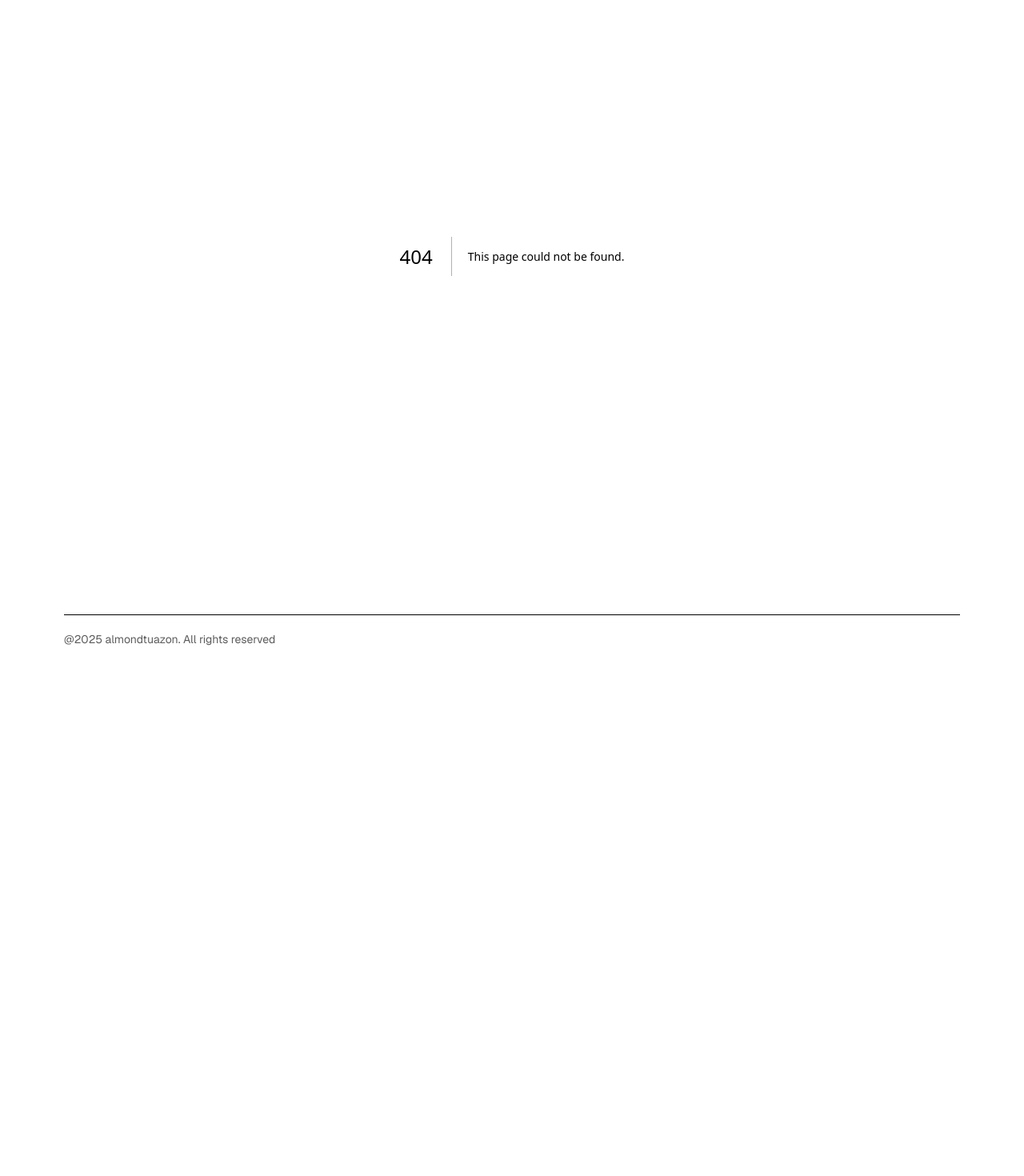
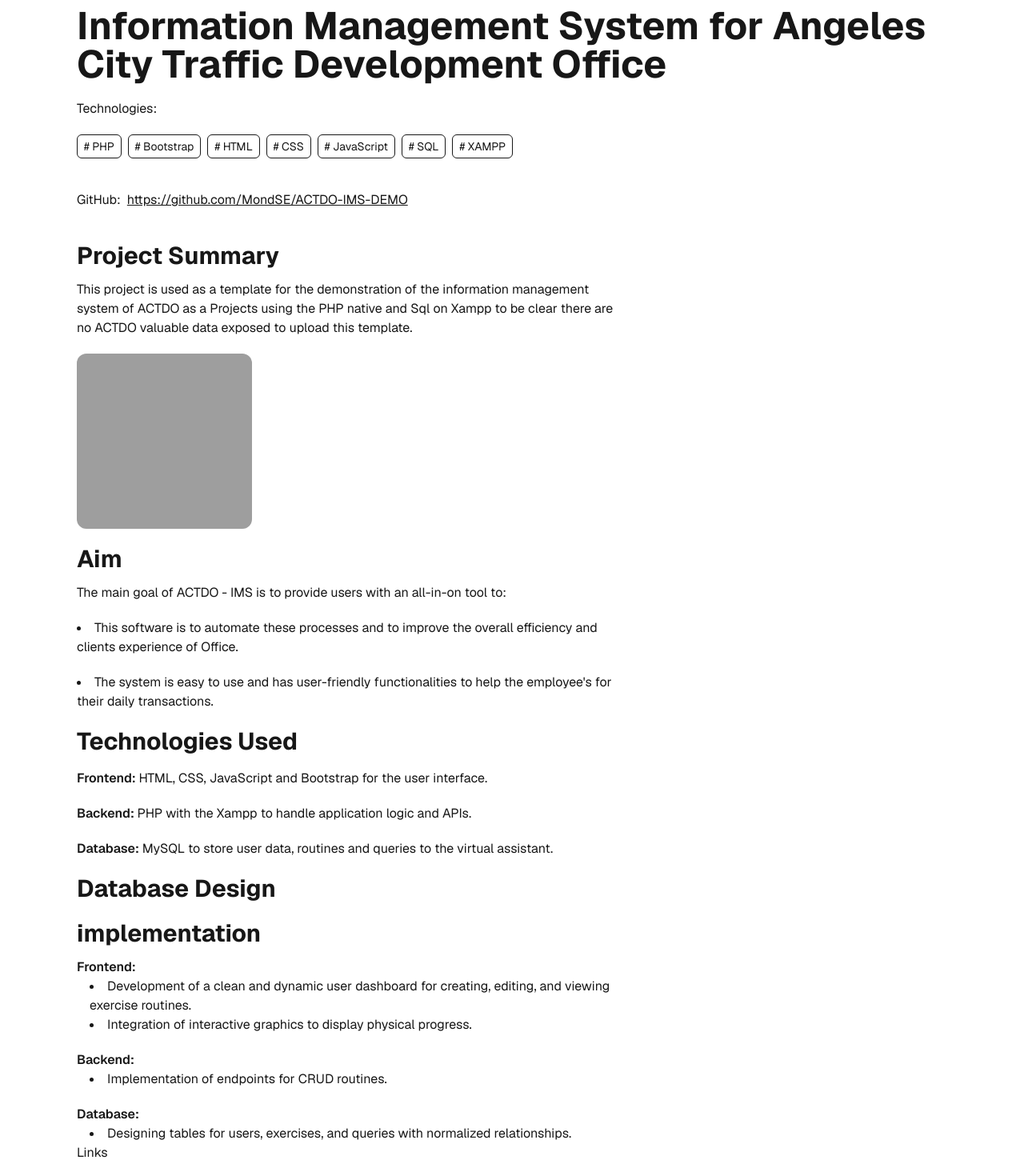
Before and after one commit to MondSE/almondtuazon, a Next.js app: page /projects/view/1 in a window 1280 px wide. Before the commit this address had no page. Shown: the part 80-1550 px from the top of the page at 80% size. Before the commit the page ends 909 px from the top, so only its background shows below. Built offline with nearby package versions, Linux system fonts and the light colour scheme; grey boxes are pictures that could not be loaded.

Commit message:
project updated - doc page layout

```diff
--- a/app/components/Footer.tsx
+++ b/app/components/Footer.tsx
@@ -2,7 +2,7 @@ import React from "react";
 
 const Footer = () => {
   return (
-    <div className=" flex flex-col md:flex-row items-start md:items-center justify-between py-10 md:py-5 border-t border-border mt-12">
+    <div className=" flex flex-col md:flex-row items-start md:items-center justify-between py-10 md:py-5 border-t border-border mt-5">
       <p className=" text-sm text-foreground/70">
         @2025 almondtuazon. All rights reserved
       </p>
--- a/app/components/Projects.tsx
+++ b/app/components/Projects.tsx
@@ -35,7 +35,7 @@ const Projects = () => {
             </div>
             <div className="flex gap-4 mt-2">
               <Link
-                href={`/projects/${idx + 1}`}
+                href={`/projects/view/${idx + 1}`}
                 className="bg-black text-white text-xs px-4 py-1 rounded-full shadow hover:scale-105 transition-transform "
               >
                 <span>Docs</span>
@@ -55,6 +55,9 @@ const Projects = () => {
             </div>
           </div>
         ))}
+        <Link href={"/projects/list"}>
+          <p className=" text-sm text-blue-400 hover:underline">View More</p>
+        </Link>
       </div>
     </motion.section>
   );
--- /dev/null
+++ b/app/projects/list/page.tsx
@@ -0,0 +1,103 @@
+import * as motion from "motion/react-client";
+import Link from "next/link";
+import React from "react";
+import project from "@/data/project.json";
+
+const containerVariants = {
+  hidden: { opacity: 0 },
+  show: {
+    opacity: 1,
+    transition: {
+      staggerChildren: 0.15,
+      duration: 1.8,
+    },
+  },
+};
+
+const itemVariants = {
+  hidden: { opacity: 0, y: 10 },
+  show: { opacity: 1, y: 0 },
+  transition: { duration: 1.8 },
+};
+
+const projectList = () => {
+  return (
+    <motion.section
+      className="page-transition mx-auto px-4 py-8"
+      initial="hidden"
+      animate="show"
+      variants={containerVariants}
+    >
+      <div className=" flex items-center gap-4 mb-8">
+        <motion.div variants={itemVariants}>
+          <Link
+            className=" inline-flex items-center gap-2 text-s, text-foreground/70 hover:text-foreground transition-colors"
+            href={"/"}
+          >
+            Back to Home
+          </Link>
+        </motion.div>
+        <motion.div variants={itemVariants}>
+          <h1 className=" text-2xl font-bold">All Project</h1>
+        </motion.div>
+      </div>
+
+      <motion.div
+        className="grid grid-cols-1 md:grid-cols-2 gap-2"
+        variants={containerVariants}
+      >
+        {project.map((proj, idx) => (
+          <motion.div
+            variants={itemVariants}
+            key={idx}
+            className=" bento-card p-4 space-y-2 group hover:bg-muted/50"
+          >
+            <div
+              key={idx}
+              className="block p-4 rounded hover:shadow-lg transition"
+            >
+              <h3 className="text-lg font-semibold dark:text-white">
+                {proj.name}
+              </h3>
+              <p className="text-sm dark:text-gray-300 mt-1">
+                {proj.description}
+              </p>
+              <div className="flex gap-2 mt-2 flex-wrap">
+                {proj.tech.map((tech, i) => (
+                  <span
+                    key={i}
+                    className="text-xs px-2 py-1 rounded dark:text-gray-200 dark:border-amber-50 border-2"
+                  >
+                    {tech}
+                  </span>
+                ))}
+              </div>
+              <div className="flex gap-4 mt-2">
+                <Link
+                  href={`/projects/view/${idx + 1}`}
+                  className="bg-black dark:text-white text-xs px-4 py-1 dark:border-amber-50 border-2 rounded-full shadow hover:scale-105 transition-transform "
+                >
+                  <span>Docs</span>
+                </Link>
+                <Link
+                  href={"#"}
+                  className="bg-black dark:text-white text-xs px-4 py-1 dark:border-amber-50 border-2 rounded-full shadow hover:scale-105 transition-transform "
+                >
+                  <span>Image</span>
+                </Link>
+                <Link
+                  href={"#"}
+                  className="bg-black dark:text-white text-xs px-4 py-1 dark:border-amber-50 border-2 rounded-full shadow hover:scale-105 transition-transform "
+                >
+                  <span>GitHub</span>
+                </Link>
+              </div>
+            </div>
+          </motion.div>
+        ))}
+      </motion.div>
+    </motion.section>
+  );
+};
+
+export default projectList;
--- a/app/projects/[id]/page.tsx
+++ b/app/projects/view/[id]/page.tsx
@@ -3,75 +3,76 @@ import { useParams } from "next/navigation";
 import React, { useEffect, useState } from "react";
 import * as motion from "motion/react-client";
 import Link from "next/link";
+import data from "@/data/project.json";
 
-const data = [
-  {
-    id: 1,
-    header: "ACTDO",
-    title: "ACTDO Mangement Information System",
-    techStack: ["html", "css", "js", "MySql", "Xampp"],
-    githubLink: "https://github.com/MondSE/ACTDO-IMS-DEMO",
-    projectSummary:
-      "This project is used as a template for the demonstration of the information management system of ACTDO as a Projects using the PHP native and Sql on Xampp to be clear there are no ACTDO valuable data exposed to upload this template.",
-    sampleImageProject: ["none"],
-    aim: [
-      "This software is to automate these processes and to improve the overall efficiency and clients experience of Office.",
-      "The system is easy to use and has user-friendly functionalities to help the employee's for their daily transactions.",
-    ],
-    technologiesUsed: [
-      {
-        frontEnd:
-          " HTML, CSS, JavaScript and Bootstrap for the user interface.",
-        backEnd: " PHP with the Xampp to handle application logic and APIs.",
-        dataBase:
-          " MySQL to store user data, routines and queries to the virtual assistant.",
-      },
-    ],
-    dataBaseDiagram: "image",
-    implementation: [
-      {
-        frontEnd: [
-          "Development of a clean and dynamic user dashboard for creating, editing, and viewing exercise routines.",
-          "Integration of interactive graphics to display physical progress.",
-        ],
-        backEnd: ["Implementation of endpoints for CRUD routines."],
-        dataBase: [
-          "Designing tables for users, exercises, and queries with normalized relationships.",
-        ],
-      },
-    ],
-  },
-  {
-    id: 2,
-    header: "ACtdo",
-    title: "hello",
-    techStack: ["html", "css", "js", "MySql"],
-    githubLink: "/",
-    projectSummary: "explain ko muna",
-    sampleImageProject: ["none", "none", "none", "none"],
-    aim: ["none", "none", "none"],
-    technologiesUsed: [
-      {
-        frontEnd: "asasdasdccc",
-        backEnd: "asdasdasdccc",
-        dataBase: "asdasdasdcccc",
-      },
-    ],
-    dataBaseDiagram: "image",
-    implementation: [
-      {
-        frontEnd: [
-          "Development of a clean and dynamic user dashboard for creating, editing, and viewing exercise routines.",
-          "Integration of interactive graphics to display physical progress.",
-        ],
-        backEnd: ["Implementation of endpoints for CRUD routines."],
-        dataBase: [
-          "Designing tables for users, exercises, and queries with normalized relationships.",
-        ],
-      },
-    ],
-  },
-];
+// const data = [
+//   {
+//     id: 1,
+//     header: "ACTDO",
+//     title: "ACTDO Mangement Information System",
+//     techStack: ["html", "css", "js", "MySql", "Xampp"],
+//     githubLink: "https://github.com/MondSE/ACTDO-IMS-DEMO",
+//     projectSummary:
+//       "This project is used as a template for the demonstration of the information management system of ACTDO as a Projects using the PHP native and Sql on Xampp to be clear there are no ACTDO valuable data exposed to upload this template.",
+//     sampleImageProject: ["none"],
+//     aim: [
+//       "This software is to automate these processes and to improve the overall efficiency and clients experience of Office.",
+//       "The system is easy to use and has user-friendly functionalities to help the employee's for their daily transactions.",
+//     ],
+//     technologiesUsed: [
+//       {
+//         frontEnd:
+//           " HTML, CSS, JavaScript and Bootstrap for the user interface.",
+//         backEnd: " PHP with the Xampp to handle application logic and APIs.",
+//         dataBase:
+//           " MySQL to store user data, routines and queries to the virtual assistant.",
+//       },
+//     ],
+//     dataBaseDiagram: "image",
+//     implementation: [
+//       {
+//         frontEnd: [
+//           "Development of a clean and dynamic user dashboard for creating, editing, and viewing exercise routines.",
+//           "Integration of interactive graphics to display physical progress.",
+//         ],
+//         backEnd: ["Implementation of endpoints for CRUD routines."],
+//         dataBase: [
+//           "Designing tables for users, exercises, and queries with normalized relationships.",
+//         ],
+//       },
+//     ],
+//   },
+//   {
+//     id: 2,
+//     header: "ACtdo",
+//     title: "hello",
+//     techStack: ["html", "css", "js", "MySql"],
+//     githubLink: "/",
+//     projectSummary: "explain ko muna",
+//     sampleImageProject: ["none", "none", "none", "none"],
+//     aim: ["none", "none", "none"],
+//     technologiesUsed: [
+//       {
+//         frontEnd: "asasdasdccc",
+//         backEnd: "asdasdasdccc",
+//         dataBase: "asdasdasdcccc",
+//       },
+//     ],
+//     dataBaseDiagram: "image",
+//     implementation: [
+//       {
+//         frontEnd: [
+//           "Development of a clean and dynamic user dashboard for creating, editing, and viewing exercise routines.",
+//           "Integration of interactive graphics to display physical progress.",
+//         ],
+//         backEnd: ["Implementation of endpoints for CRUD routines."],
+//         dataBase: [
+//           "Designing tables for users, exercises, and queries with normalized relationships.",
+//         ],
+//       },
+//     ],
+//   },
+// ];
 
 export default function ProjectDetail() {
   const params = useParams(); // Get route parameters
@@ -117,15 +118,37 @@ export default function ProjectDetail() {
   //     }
   //   };
 
+  const containerVariants = {
+    hidden: { opacity: 0 },
+    show: {
+      opacity: 1,
+      transition: {
+        staggerChildren: 0.15,
+        duration: 1.8,
+      },
+    },
+  };
+
   const itemVariants = {
     hidden: { opacity: 0, y: 10 },
     show: { opacity: 1, y: 0 },
     transition: { duration: 1.8 },
   };
 
+  // Outside the JSX
+  const handleImageClick = (src: string) => {
+    // your modal opening logic here
+    // e.g., setModalImage(src), setShowModal(true)
+  };
+
   return (
     <>
-      <div className=" contianer px-4 pt-20 lg:pt-32 mx-auto max-w-screen-lg">
+      <motion.section
+        className="page-transition mx-auto px-4 py-8"
+        initial="hidden"
+        animate="show"
+        variants={containerVariants}
+      >
         <div className=" flex items-center gap-4 mb-8">
           <motion.div variants={itemVariants}>
             <Link
@@ -137,13 +160,13 @@ export default function ProjectDetail() {
           </motion.div>
         </div>
         <h1 className=" text-3xl lg:text-5xl mb-5 font-bold">
-          {project.title}
+          {project.description}
         </h1>
         <div className=" flex gap-2 mt-5">
           <div className="mb-10">
-            <h3 className="text-pretty text-text-100/60">Technologies:</h3>
+            <h3 className="text-pretty text-text-100/60 mb-5">Technologies:</h3>
             <div className="flex flex-wrap gap-2">
-              {project.techStack.map((tech, index) => (
+              {project.tech.map((tech, index) => (
                 <div
                   key={index}
                   className="py-1 px-2 rounded-md bg-accent-200 flex justify-center gap-2 items-center border text-text-100"
@@ -169,16 +192,22 @@ export default function ProjectDetail() {
         </div>
         <article className=" max-w-[65ch] prose mb-20 lg:prose-lg dark:text-amber-50">
           {/* Project Summary */}
-          <h2 id="resumen-del-proyecto">Project Summary</h2>
+          <h2
+            id="resumen-del-proyecto"
+            className="text-2xl lg:text-3xl font-bold mb-3"
+          >
+            Project Summary
+          </h2>
           <p className="mb-5">{project.projectSummary}</p>
           {/* Project Sample Image */}
           {/* Image Grid */}
           <div className="grid grid-cols-3 gap-4 mt-5 mb-5">
-            {project.sampleImageProject.map((src, index) => (
+            {Array.isArray(project.sampleImageProject) &&
+              project.sampleImageProject.map((src: string, index: number) => (
                 <div
                   key={index}
                   className="relative w-full aspect-square overflow-hidden rounded-xl cursor-pointer group"
-                // Open modal with selected image
+                  onClick={() => handleImageClick(src)} // Replace with your modal logic
                 >
                   <img
                     src={src}
@@ -223,55 +252,73 @@ export default function ProjectDetail() {
                   </button>
                 </div>
                 <div className="absolute top-1/2 right-0 transform -translate-y-1/2 p-2">
-                  <button
+                  {/* <button
                     className="bg-white text-black p-2 rounded-full shadow-lg hover:bg-gray-200"
                     disabled={
                       currentIndex === project.sampleImageProject.length - 1
                     } // Disable when at the last image
                   >
                     &gt;
-                  </button>
+                  </button> */}
                 </div>
               </div>
             </div>
           )}
 
           {/* Objective */}
-          <h2 id="Objective">Aim</h2>
-          <p>
-            The main goal of {project.title} is to provide users with an
+          <h2 id="Objective" className=" text-2xl lg:text-3xl font-bold mb-3">
+            Aim
+          </h2>
+          <p className=" mb-5">
+            The main goal of {project.name} is to provide users with an
             all-in-on tool to:
           </p>
-          <ul>
-            {project.aim.map((aims, index) => (
-              <li key={index}>{aims}</li>
+          {Array.isArray(project.aim) && project.aim.length > 0 && (
+            <ul className="list-disc list-inside space-y-1">
+              {project.aim.map((aim, index) => (
+                <li key={index} className=" mb-5">
+                  {aim}
+                </li>
               ))}
             </ul>
+          )}
           {/* Objective */}
-          <h2 id="Objective">Technologies Used</h2>
+          <h2 id="Objective" className=" text-2xl lg:text-3xl font-bold mb-4">
+            Technologies Used
+          </h2>
           <ul>
-            <li>
+            <li className=" mb-5">
               <h3 className="inline font-semibold">Frontend: </h3>
               <span>
                 {project.technologiesUsed?.[0]?.frontEnd || "Not specified"}{" "}
               </span>
             </li>
-            <li>
+            <li className=" mb-5">
               <h3 className="inline font-semibold">Backend: </h3>
               <span>
                 {project.technologiesUsed?.[0]?.backEnd || "Not specified"}
               </span>
             </li>
-            <li>
+            <li className=" mb-5">
               <h3 className="inline font-semibold">Database: </h3>
               <span>
                 {project.technologiesUsed?.[0]?.dataBase || "Not specified"}
               </span>
             </li>
           </ul>
-          <h2 id="resumen-del-proyecto">Database Design</h2>
+          <h2
+            id="resumen-del-proyecto"
+            className="text-2xl lg:text-3xl font-bold mb-5"
+          >
+            Database Design
+          </h2>
           {/* data diagram image */}
-          <h2 id="resumen-del-proyecto">implementation</h2>
+          <h2
+            id="resumen-del-proyecto"
+            className=" text-2xl lg:text-3xl font-bold mb-3"
+          >
+            implementation
+          </h2>
           <div className="mb-5">
             <h3 className="font-semibold">Frontend:</h3>
             <ul className="list-disc list-inside ml-4">
@@ -295,7 +342,7 @@ export default function ProjectDetail() {
                 <li key={index}>{item}</li>
               )) || <li>Not specified</li>}
             </ul>
-            <h2>Links</h2>
+            <h2 className=" mb-5">Links</h2>
             <ul>
               <li>
                 <a
@@ -309,7 +356,7 @@ export default function ProjectDetail() {
             </ul>
           </div>
         </article>
-      </div>
+      </motion.section>
     </>
   );
 }
--- a/data/project.json
+++ b/data/project.json
@@ -1,9 +1,37 @@
 [
   {
+    "id": 1,
     "name": "ACTDO - IMS",
     "description": "Information Management System for Angeles City Traffic Development Office",
-    "tech": ["PHP", "Bootstrap", "JavaScript", "SQL", "XAMPP"],
-    "link": "/"
+    "tech": ["PHP", "Bootstrap", "HTML", "CSS", "JavaScript", "SQL", "XAMPP"],
+    "link": "/",
+    "githubLink": "https://github.com/MondSE/ACTDO-IMS-DEMO",
+    "projectSummary": "This project is used as a template for the demonstration of the information management system of ACTDO as a Projects using the PHP native and Sql on Xampp to be clear there are no ACTDO valuable data exposed to upload this template.",
+    "sampleImageProject": ["none"],
+    "aim": [
+      "This software is to automate these processes and to improve the overall efficiency and clients experience of Office.",
+      "The system is easy to use and has user-friendly functionalities to help the employee's for their daily transactions."
+    ],
+    "technologiesUsed": [
+      {
+        "frontEnd": " HTML, CSS, JavaScript and Bootstrap for the user interface.",
+        "backEnd": " PHP with the Xampp to handle application logic and APIs.",
+        "dataBase": " MySQL to store user data, routines and queries to the virtual assistant."
+      }
+    ],
+    "dataBaseDiagram": "image",
+    "implementation": [
+      {
+        "frontEnd": [
+          "Development of a clean and dynamic user dashboard for creating, editing, and viewing exercise routines.",
+          "Integration of interactive graphics to display physical progress."
+        ],
+        "backEnd": ["Implementation of endpoints for CRUD routines."],
+        "dataBase": [
+          "Designing tables for users, exercises, and queries with normalized relationships."
+        ]
+      }
+    ]
   },
   {
     "name": "--",
```
Lines whose indentation alone changed are shown as unchanged.
